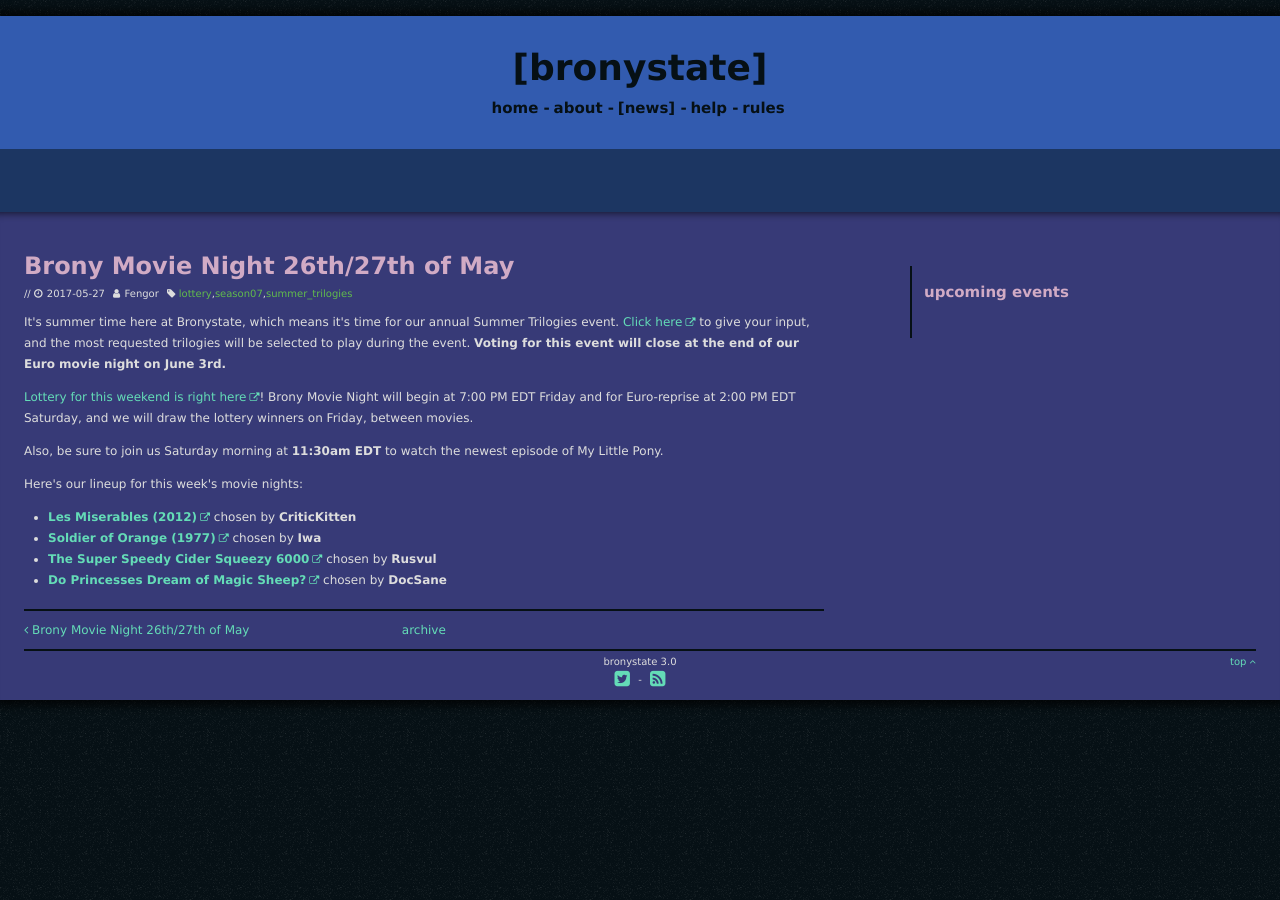
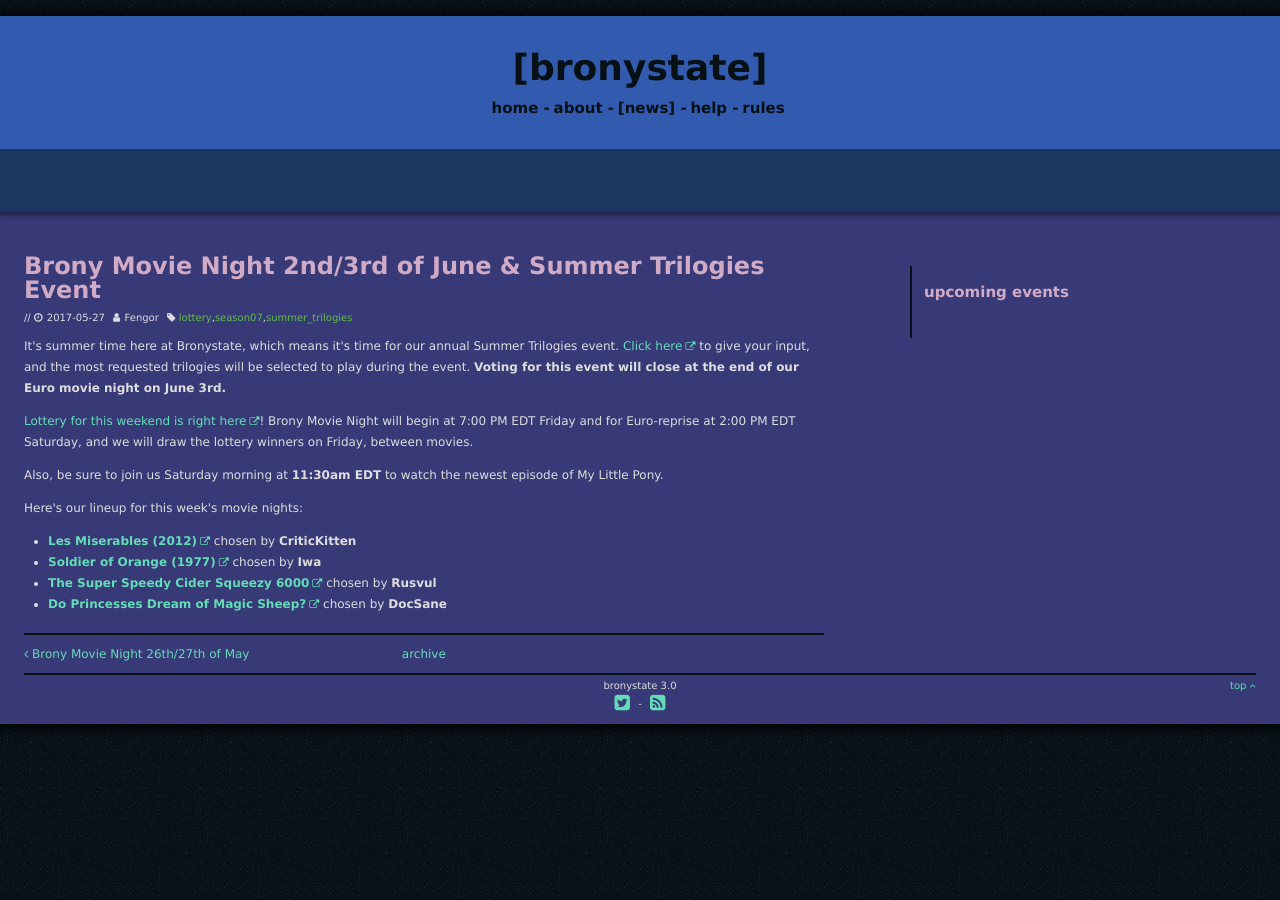
Before and after one commit to Bronystate/brstv3, a Jekyll site: the page built from _posts/2017-05-27-trilogies-lottery.md, in a window 1280 px wide. Built offline with Jekyll 4.4.1, drawn with Linux system fonts in a browser that asks for light colours; nearby versions of some CDN libraries.

Commit message:
Update 2017-05-27-trilogies-lottery.md

```diff
--- a/_posts/2017-05-27-trilogies-lottery.md
+++ b/_posts/2017-05-27-trilogies-lottery.md
@@ -1,5 +1,5 @@
 ---
-title: Brony Movie Night 26th/27th of May
+title: Brony Movie Night 2nd/3rd of June & Summer Trilogies Event
 date: 2017-05-27
 author: Fengor
 tags: [lottery, season07, summer_trilogies]
```
